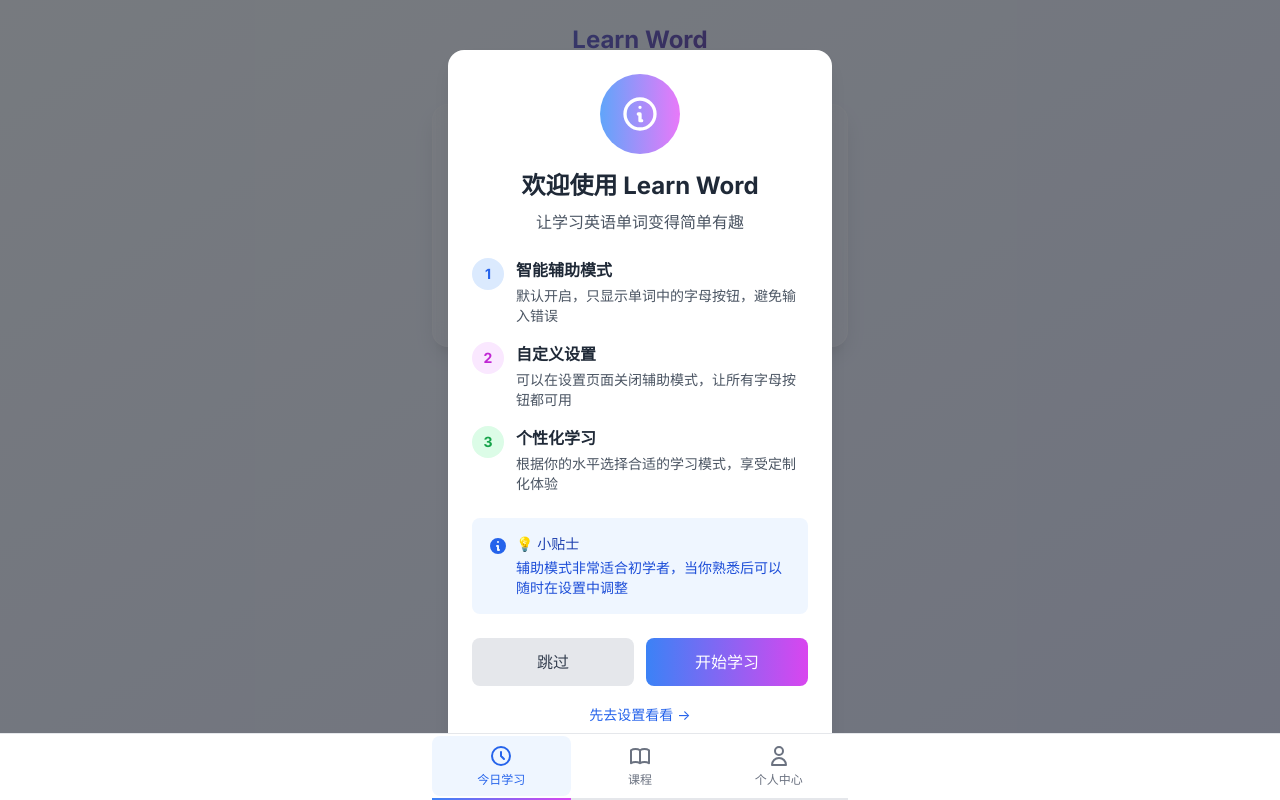
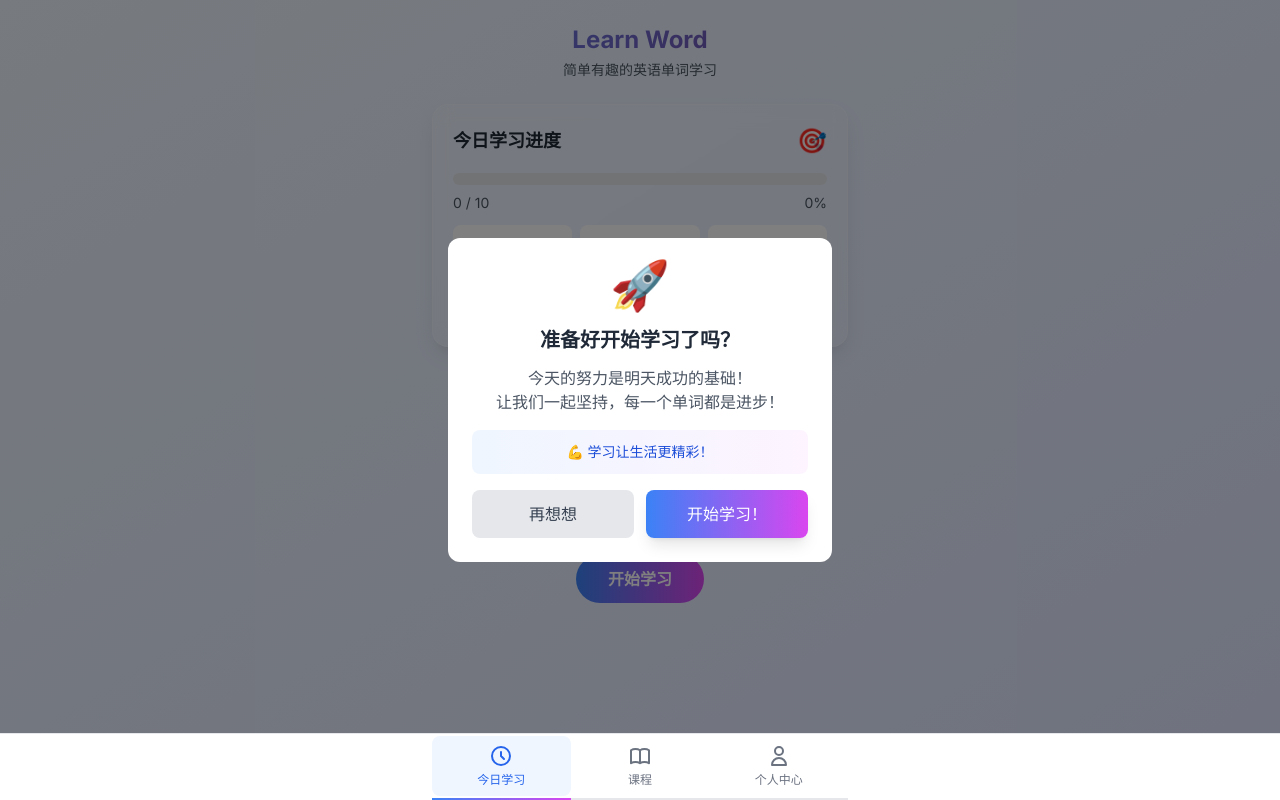
Before and after one commit to legendmohe/learn_word, a Vue app: page / in a window 1280 px wide. Both pictures are taken after a click on the button "开始学习". Built offline with nearby package versions, Linux system fonts and the light colour scheme.

Commit message:
开始学习添加二次确认鼓励框

```diff
--- a/src/components/Profile.vue
+++ b/src/components/Profile.vue
@@ -12,7 +12,6 @@
 
       <!-- 学习连续天数 -->
       <div class="flex justify-center items-center gap-2 mb-4">
-        <span class="text-3xl">🔥</span>
         <div class="text-center">
           <div class="text-2xl font-bold text-primary-600 dark:text-primary-400">
             {{ studyProgress.streak }}
--- a/src/components/TodayStudy.vue
+++ b/src/components/TodayStudy.vue
@@ -9,7 +9,7 @@
           今日需要学习 {{ dailyGoal }} 个单词，包含复习和新单词
         </p>
         <button
-          @click="startStudy"
+          @click="showStartConfirmDialog = true"
           class="bg-gradient-to-r from-primary-500 to-accent-500 text-white px-8 py-3 rounded-full font-semibold hover:shadow-lg transform hover:scale-105 transition-all duration-200"
         >
           开始学习
@@ -301,6 +301,44 @@
         </div>
       </div>
     </div>
+
+    <!-- 开始学习确认对话框 -->
+    <div v-if="showStartConfirmDialog" class="modal-overlay fixed inset-0 bg-black bg-opacity-50 flex items-center justify-center z-50">
+      <div class="modal-content bg-white dark:bg-gray-800 rounded-xl p-6 m-4 max-w-sm w-full">
+        <div class="text-center mb-4">
+          <div class="text-5xl mb-4 animate-bounce">🚀</div>
+          <h3 class="text-xl font-semibold text-gray-800 dark:text-gray-200 mb-3">
+            准备好开始学习了吗？
+          </h3>
+          <p class="text-base text-gray-600 dark:text-gray-400 mb-4">
+            今天的努力是明天成功的基础！<br>
+            让我们一起坚持，每一个单词都是进步！
+          </p>
+
+          <!-- 激励语句 -->
+          <div class="bg-gradient-to-r from-primary-50 to-accent-50 dark:from-primary-900/20 dark:to-accent-900/20 rounded-lg p-3 mb-4">
+            <div class="text-sm font-medium text-primary-700 dark:text-primary-300">
+              💪 {{ getMotivationalQuote() }}
+            </div>
+          </div>
+        </div>
+
+        <div class="flex gap-3">
+          <button
+            @click="showStartConfirmDialog = false"
+            class="flex-1 py-3 px-4 bg-gray-200 dark:bg-gray-700 text-gray-700 dark:text-gray-300 rounded-lg hover:bg-gray-300 dark:hover:bg-gray-600 transition-all duration-200 font-medium"
+          >
+            再想想
+          </button>
+          <button
+            @click="confirmStartStudy"
+            class="flex-1 py-3 px-4 bg-gradient-to-r from-primary-500 to-accent-500 text-white rounded-lg hover:from-primary-600 hover:to-accent-600 transition-all duration-200 font-medium shadow-lg hover:shadow-xl transform hover:scale-105"
+          >
+            开始学习！
+          </button>
+        </div>
+      </div>
+    </div>
   </div>
 </template>
 
@@ -323,6 +361,8 @@ const showWelcomeGuide = ref(false)
 
 // 停止学习确认对话框状态
 const showStopConfirmDialog = ref(false)
+// 开始学习确认对话框状态
+const showStartConfirmDialog = ref(false)
 
 // 学习数据
 const dailyGoal = ref(10)
@@ -357,6 +397,14 @@ const progressPercentage = computed(() => {
 
 // 开始学习
 const startStudy = async () => {
+  // 显示确认对话框
+  showStartConfirmDialog.value = true
+}
+
+// 确认开始学习
+const confirmStartStudy = async () => {
+  showStartConfirmDialog.value = false
+
   // 检查是否首次使用
   const isFirstTime = !localStorage.getItem('learn_word_welcome_shown')
   if (isFirstTime) {
@@ -365,6 +413,23 @@ const startStudy = async () => {
   }
 
   proceedToStudy()
+}
+
+// 获取激励语句
+const getMotivationalQuote = () => {
+  const quotes = [
+    "学习是通向成功的阶梯！",
+    "每一个单词都让你更接近目标！",
+    "坚持就是胜利，加油！",
+    "今天的努力，明天的收获！",
+    "相信自己，你一定能做到！",
+    "知识改变命运，学习成就未来！",
+    "积累的力量是无穷的！",
+    "每学一个单词，世界就大一点！",
+    "学习让生活更精彩！",
+    "你的努力终将绽放光芒！"
+  ]
+  return quotes[Math.floor(Math.random() * quotes.length)]
 }
 
 // 实际开始学习的逻辑
```
